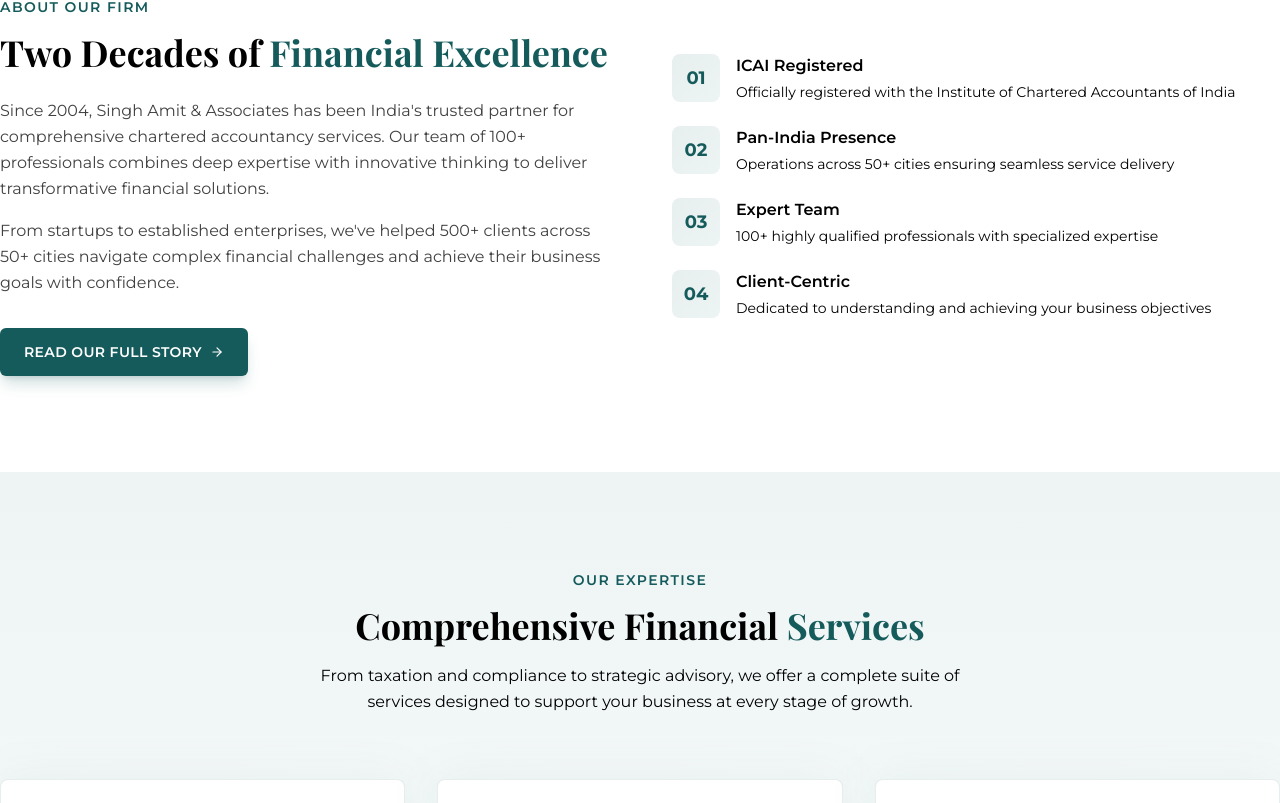
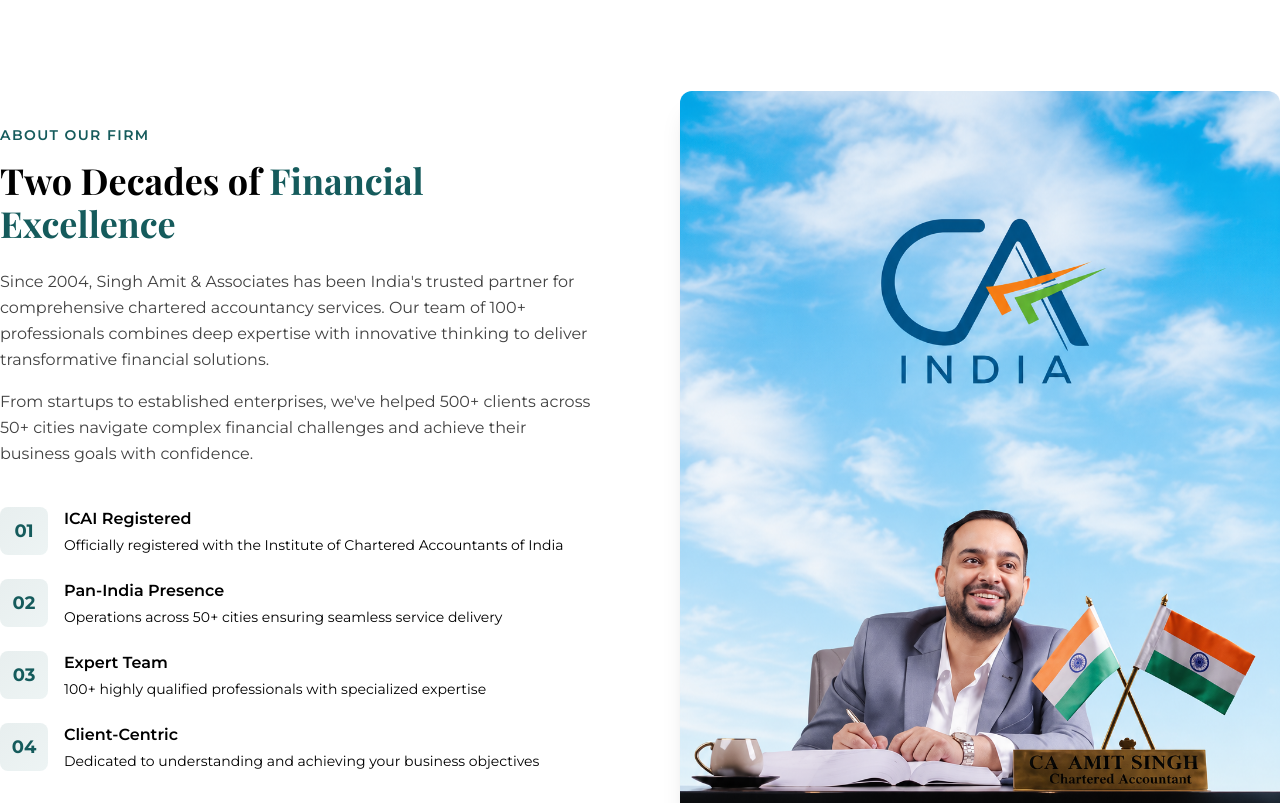
Before and after one commit to ujjawalpaawani04/office-website, a React (Vite) app: page / in a window 1280 px wide. Shown: the part 957-1760 px from the top of the page. Built offline with nearby package versions, Linux system fonts and the light colour scheme; a web font is replaced by a local one.

Commit message:
update about the firm

```diff
--- a/src/components/layout/Footer/Footer.jsx
+++ b/src/components/layout/Footer/Footer.jsx
@@ -95,7 +95,7 @@
             </div>
 
             {/* Services */}
-            <div>
+            <div className="pt-4">
               <h4 className="font-semibold text-white mb-4">Services</h4>
               <ul className="space-y-2.5">
                 {footerLinks.Services.map((service) => (
@@ -112,7 +112,7 @@
             </div>
 
             {/* Company */}
-            <div>
+            <div className="pt-4">
               <h4 className="font-semibold text-white mb-4">Company</h4>
               <ul className="space-y-2.5">
                 {footerLinks.Company.map((link) => (
@@ -129,7 +129,7 @@
             </div>
 
             {/* Legal */}
-            <div>
+            <div className="pt-4">
               <h4 className="font-semibold text-white mb-4">Legal</h4>
               <ul className="space-y-2.5">
                 {footerLinks.Legal.map((link) => (
@@ -146,7 +146,7 @@
             </div>
 
             {/* Other */}
-            <div>
+            <div className="pt-4">
               <h4 className="font-semibold text-white mb-4">Other</h4>
               <ul className="space-y-2.5">
                 {footerLinks.Other.map((link) => (
--- a/src/pages/Home/components/AboutUsSnippet.jsx
+++ b/src/pages/Home/components/AboutUsSnippet.jsx
@@ -14,17 +14,50 @@
   }),
 };
 
+const fadeUpFast = {
+  hidden: { opacity: 0, y: 16 },
+  show: (i = 0) => ({
+    opacity: 1,
+    y: 0,
+    transition: { duration: 0.5, delay: 0.45 + 0.08 * i, ease: EASE },
+  }),
+};
+
+const features = [
+  {
+    number: "01",
+    title: "ICAI Registered",
+    description: "Officially registered with the Institute of Chartered Accountants of India",
+  },
+  {
+    number: "02",
+    title: "Pan-India Presence",
+    description: "Operations across 50+ cities ensuring seamless service delivery",
+  },
+  {
+    number: "03",
+    title: "Expert Team",
+    description: "100+ highly qualified professionals with specialized expertise",
+  },
+  {
+    number: "04",
+    title: "Client-Centric",
+    description: "Dedicated to understanding and achieving your business objectives",
+  },
+];
+
 export const AboutUsSnippet = () => {
   return (
-    <section className="pb-16 lg:pb-24 bg-white">
+    <section className="py-16 lg:py-24 bg-white">
       <Container>
-        <div className="grid gap-12 lg:grid-cols-2 lg:gap-16 items-center">
+        <div className="grid gap-12 lg:grid-cols-2 lg:gap-20 items-center">
           {/* Left side - Content */}
           <motion.div
             initial={{ opacity: 0, x: -24 }}
             whileInView={{ opacity: 1, x: 0 }}
             viewport={{ once: true }}
             transition={{ duration: 0.7, ease: EASE }}
+            className="order-1"
           >
             <motion.span
               variants={fadeUp}
@@ -70,13 +103,37 @@
               From startups to established enterprises, we've helped 500+ clients across 50+ cities navigate complex financial challenges and achieve their business goals with confidence.
             </motion.p>
 
+            <div className="mt-10 space-y-6">
+              {features.map((feature, i) => (
+                <motion.div
+                  key={feature.number}
+                  variants={fadeUpFast}
+                  initial="hidden"
+                  whileInView="show"
+                  viewport={{ once: true }}
+                  custom={i}
+                  className="flex gap-4"
+                >
+                  <div className="flex-shrink-0">
+                    <div className="flex items-center justify-center h-12 w-12 rounded-lg bg-gradient-to-br from-brand-700/10 to-accent/10">
+                      <span className="text-lg font-bold text-brand-700">{feature.number}</span>
+                    </div>
+                  </div>
+                  <div>
+                    <h3 className="font-semibold text-black">{feature.title}</h3>
+                    <p className="text-sm text-black mt-1">{feature.description}</p>
+                  </div>
+                </motion.div>
+              ))}
+            </div>
+
             <motion.div
-              variants={fadeUp}
+              variants={fadeUpFast}
               initial="hidden"
               whileInView="show"
               viewport={{ once: true }}
-              custom={4}
-              className="mt-8"
+              custom={features.length}
+              className="mt-10"
             >
               <Link
                 to="/about"
@@ -91,56 +148,21 @@
             </motion.div>
           </motion.div>
 
-          {/* Right side - Feature highlights */}
+          {/* Right side - Image */}
           <motion.div
             initial={{ opacity: 0, x: 24 }}
             whileInView={{ opacity: 1, x: 0 }}
             viewport={{ once: true }}
             transition={{ duration: 0.7, ease: EASE }}
-            className="space-y-6"
+            className="order-2 h-full"
           >
-            {[
-              {
-                number: "01",
-                title: "ICAI Registered",
-                description: "Officially registered with the Institute of Chartered Accountants of India",
-              },
-              {
-                number: "02",
-                title: "Pan-India Presence",
-                description: "Operations across 50+ cities ensuring seamless service delivery",
-              },
-              {
-                number: "03",
-                title: "Expert Team",
-                description: "100+ highly qualified professionals with specialized expertise",
-              },
-              {
-                number: "04",
-                title: "Client-Centric",
-                description: "Dedicated to understanding and achieving your business objectives",
-              },
-            ].map((feature, i) => (
-              <motion.div
-                key={feature.number}
-                variants={fadeUp}
-                initial="hidden"
-                whileInView="show"
-                viewport={{ once: true }}
-                custom={i}
-                className="flex gap-4"
-              >
-                <div className="flex-shrink-0">
-                  <div className="flex items-center justify-center h-12 w-12 rounded-lg bg-gradient-to-br from-brand-700/10 to-accent/10">
-                    <span className="text-lg font-bold text-brand-700">{feature.number}</span>
-                  </div>
-                </div>
-                <div>
-                  <h3 className="font-semibold text-black">{feature.title}</h3>
-                  <p className="text-sm text-black mt-1">{feature.description}</p>
-                </div>
-              </motion.div>
-            ))}
+            <div className="group relative h-full sm:max-h-[500px] lg:max-h-[800px] overflow-hidden rounded-xl shadow-xl shadow-black/10">
+              <img
+                src="/gallery/ca.png"
+                alt="Singh Amit & Associates - Chartered Accountancy Firm"
+                className="h-full w-full object-cover"
+              />
+            </div>
           </motion.div>
         </div>
       </Container>
```
Also changed, not shown: public/gallery/ca.png (added).
